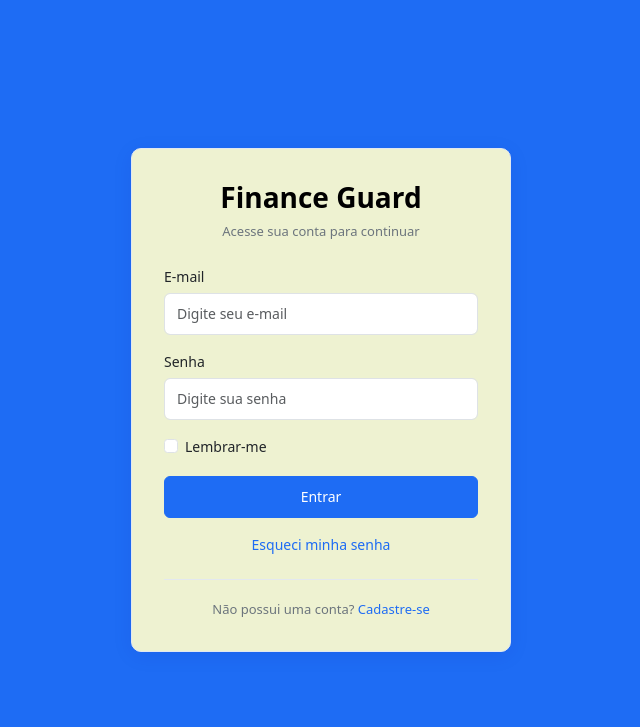
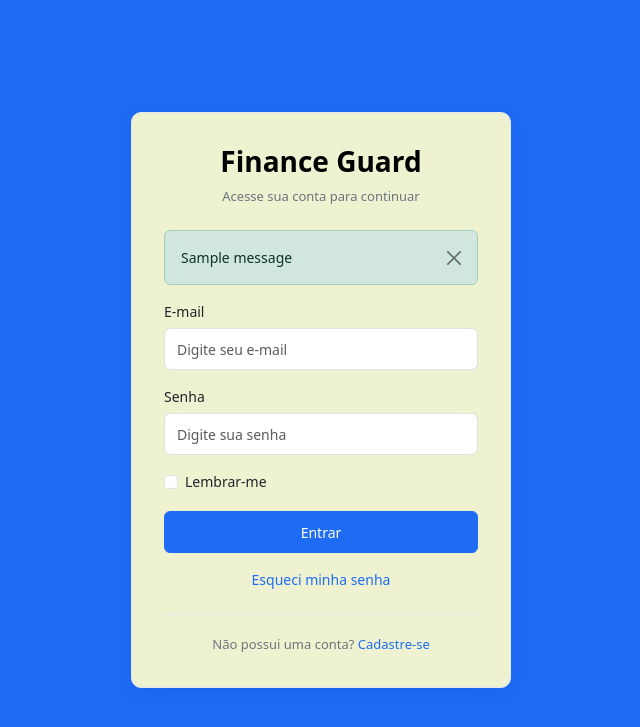
Before and after one commit to RamosRaphael22/Project-Finance-Guard, a Flask app: page / in a window 1280 px wide. Shown: the top 727 px of the page, without its empty margins (319-959 px from the left). Run offline with Flask 3, Linux system fonts and the light colour scheme; tables that the repository leaves empty or names only in its code hold one stand-in row (values such as "Sample post"); one stand-in notice (Sample message) is shown; parts of the project's set-up code (start-up, migrations or seed data) failed here and were passed over.

Commit message:
feat(auth): add flash message for invalid login credentials

```diff
--- a/app/routes/main.py
+++ b/app/routes/main.py
@@ -1,4 +1,4 @@
-from flask import Blueprint, render_template, request, session, redirect, url_for
+from flask import Blueprint, render_template, request, session, redirect, url_for, flash
 from app.database.connection import connect
 from app import bcrypt
 
@@ -35,4 +35,5 @@ def login():
 
         return redirect(url_for('dashboard.index'))
     else:
-        return 'Invalid email or password', 401
+        flash('Invalid email or password', 'danger')
+        return redirect(url_for('main.index'))
--- a/app/templates/index.html
+++ b/app/templates/index.html
@@ -36,6 +36,17 @@
                     Acesse sua conta para continuar
                 </p>
             </header>
+
+                {% with messages = get_flashed_messages(with_categories=true) %}
+                    {% if messages %}
+                        {% for category, message in messages %}
+                            <div class="alert alert-{{ category }} alert-dismissible fade show" role="alert">
+                                {{ message }}
+                                <button type="button" class="btn-close" data-bs-dismiss="alert"></button>
+                            </div>
+                        {% endfor %}
+                    {% endif %}
+                {% endwith %}
 
             <form class="login-form" method="POST" action="/login">
 
@@ -107,3 +118,5 @@
 </body>
 
 </html>
+
+<script src="https://cdn.jsdelivr.net/npm/bootstrap@5.3.3/dist/js/bootstrap.bundle.min.js"></script>
```
